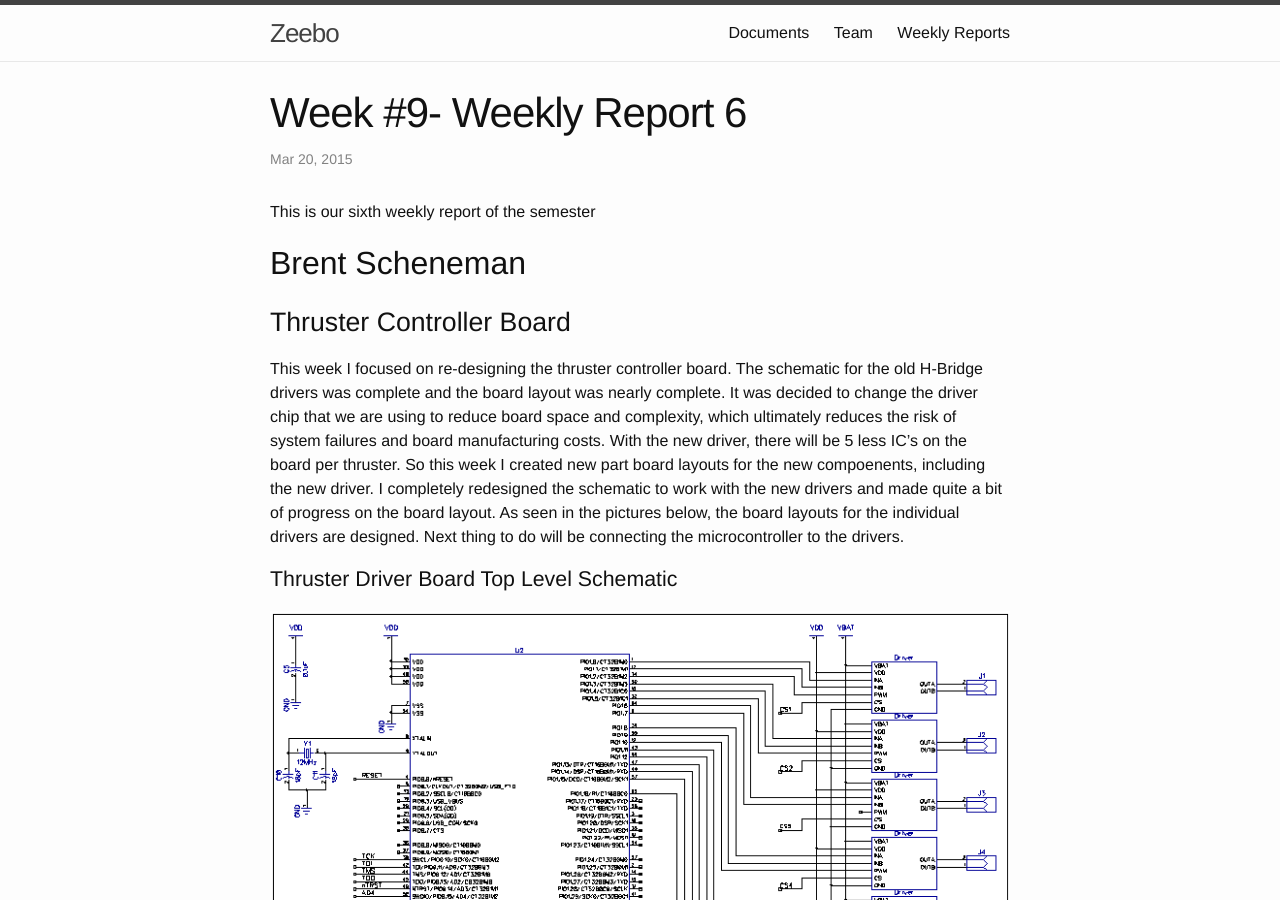
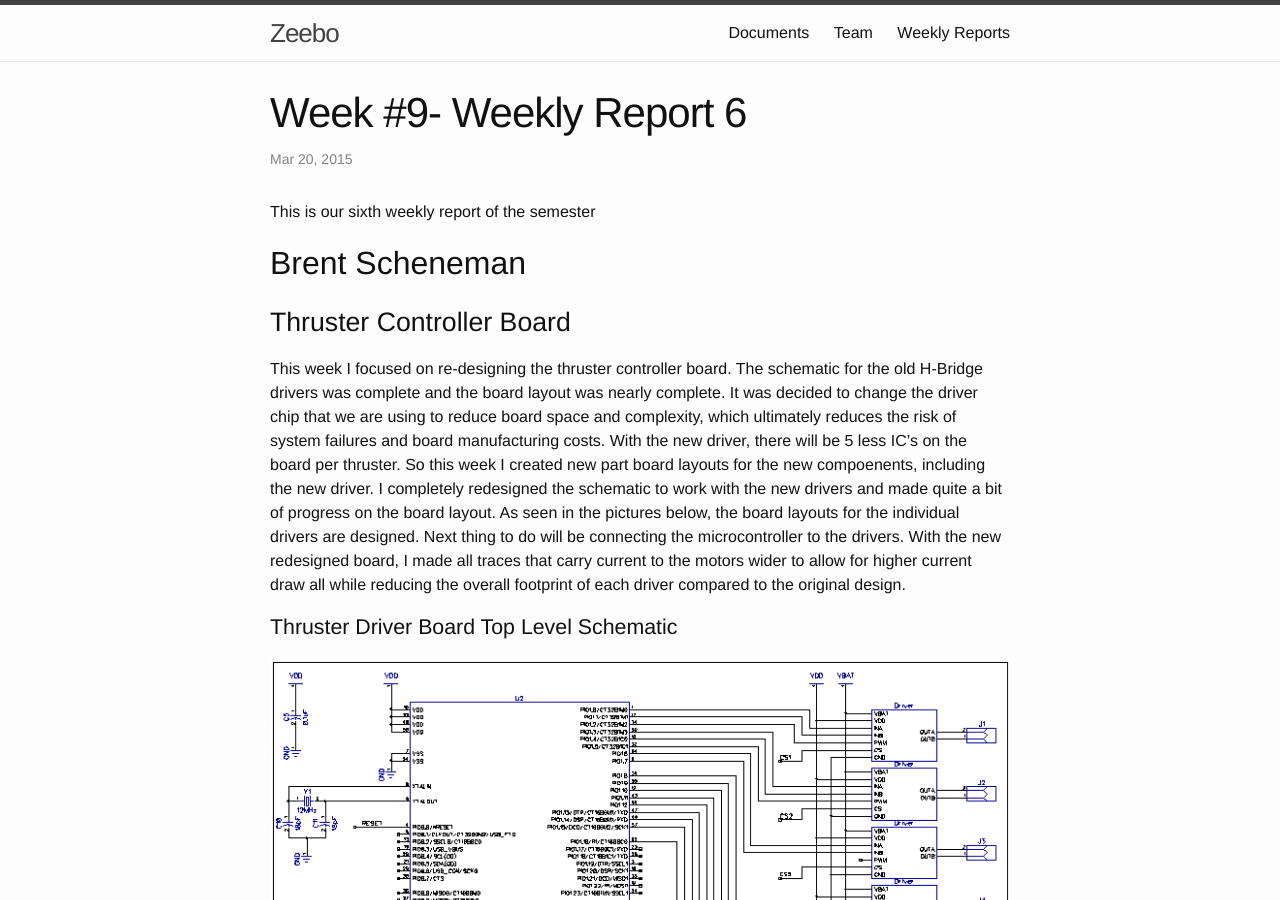
Before and after one commit to vartan/Xeebo, a Jekyll site: the page built from _posts/2015-03-20-weekly-report-9.md, in a window 1280 px wide and 900 px high. Built offline with Jekyll 4.4.1, drawn with Linux system fonts in a browser that asks for light colours; comment, search, counter and statistics services are not loaded.

Commit message:
Brent - Added to thruster control board section

```diff
--- a/_posts/2015-03-20-weekly-report-9.md
+++ b/_posts/2015-03-20-weekly-report-9.md
@@ -11,7 +11,7 @@ This is our sixth weekly report of the semester
 
 ##Thruster Controller Board
 
-This week I focused on re-designing the thruster controller board. The schematic for the old H-Bridge drivers was complete and the board layout was nearly complete. It was decided to change the driver chip that we are using to reduce board space and complexity, which ultimately reduces the risk of system failures and board manufacturing costs. With the new driver, there will be 5 less IC's on the board per thruster. So this week I created new part board layouts for the new compoenents, including the new driver. I completely redesigned the schematic to work with the new drivers and made quite a bit of progress on the board layout. As seen in the pictures below, the board layouts for the individual drivers are designed. Next thing to do will be connecting the microcontroller to the drivers.
+This week I focused on re-designing the thruster controller board. The schematic for the old H-Bridge drivers was complete and the board layout was nearly complete. It was decided to change the driver chip that we are using to reduce board space and complexity, which ultimately reduces the risk of system failures and board manufacturing costs. With the new driver, there will be 5 less IC's on the board per thruster. So this week I created new part board layouts for the new compoenents, including the new driver. I completely redesigned the schematic to work with the new drivers and made quite a bit of progress on the board layout. As seen in the pictures below, the board layouts for the individual drivers are designed. Next thing to do will be connecting the microcontroller to the drivers. With the new redesigned board, I made all traces that carry current to the motors wider to allow for higher current draw all while reducing the overall footprint of each driver compared to the original design.
 
 ###Thruster Driver Board Top Level Schematic
 ![Thruster Driver Board Top Level Schematic](/images/ThrusterBoard_TopLevelSch.png)
```
Also changed, not shown: 1 other file.
